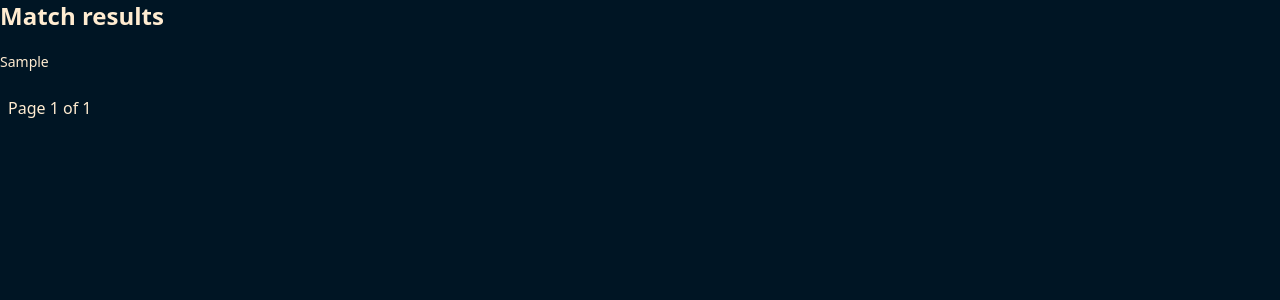
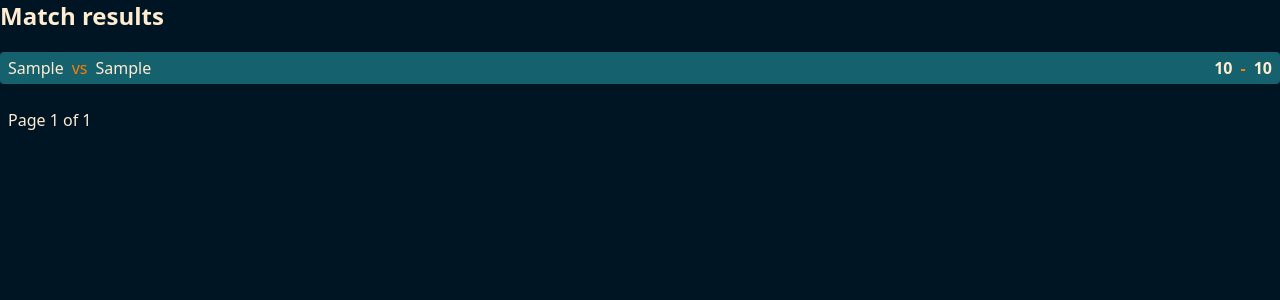
Before and after one commit to sergiopmdeveloper/sokkai, a Django app: page /matches/results in a window 1280 px wide. Shown: the top 300 px of the page. Run offline with Django 5.2, Linux system fonts and the light colour scheme; a user stored in the database is signed in; tables that the repository leaves empty hold one stand-in row (values such as "Sample post"); some libraries are stand-ins or nearby versions.

Commit message:
style: apply styles to matches

```diff
--- a/static/output.css
+++ b/static/output.css
@@ -639,6 +648,10 @@ video {
   justify-content: center;
 }
 
+.justify-between {
+  justify-content: space-between;
+}
+
 .gap-1 {
   gap: 0.25rem;
 }
@@ -694,6 +720,11 @@ video {
 .px-1\.5 {
   padding-left: 0.375rem;
   padding-right: 0.375rem;
+}
+
+.px-2 {
+  padding-left: 0.5rem;
+  padding-right: 0.5rem;
 }
 
 .py-1 {
@@ -706,23 +737,12 @@ video {
   padding-bottom: 0.5rem;
 }
 
-.px-1 {
-  padding-left: 0.25rem;
-  padding-right: 0.25rem;
+.pl-2 {
+  padding-left: 0.5rem;
 }
 
-.py-1\.5 {
-  padding-top: 0.375rem;
-  padding-bottom: 0.375rem;
-}
-
-.px-2 {
-  padding-left: 0.5rem;
-  padding-right: 0.5rem;
-}
-
-.pl-2 {
-  padding-left: 0.5rem;
+.pl-5 {
+  padding-left: 1.25rem;
 }
 
 .text-2xl {
--- a/templates/matches/results.html
+++ b/templates/matches/results.html
@@ -3,9 +3,21 @@
 <main>
   <h1 class="mb-5 text-2xl font-bold text-theme-color3">Match results</h1>
 
-  <div class="mb-5">
+  <div class="mb-5 flex flex-col gap-2">
     {% for match in matches %}
-    <h1 class="text-sm text-theme-color3">{{ match.team1 }}</h1>
+    <div class="flex h-8 w-full items-center justify-between rounded bg-theme-color2 px-2">
+      <div class="flex gap-2">
+        <p class="text-theme-color3">{{ match.team1 }}</p>
+        <p class="text-theme-color4">vs</p>
+        <p class="text-theme-color3">{{ match.team2 }}</p>
+      </div>
+
+      <div class="flex gap-2 font-bold">
+        <p class="text-theme-color3">{{ match.score1|floatformat:0 }}</p>
+        <p class="text-theme-color4">-</p>
+        <p class="text-theme-color3">{{ match.score2|floatformat:0 }}</p>
+      </div>
+    </div>
     {% endfor %}
   </div>
 
```
Also changed, not shown: other parts of static/output.css (+31 -9 lines).
